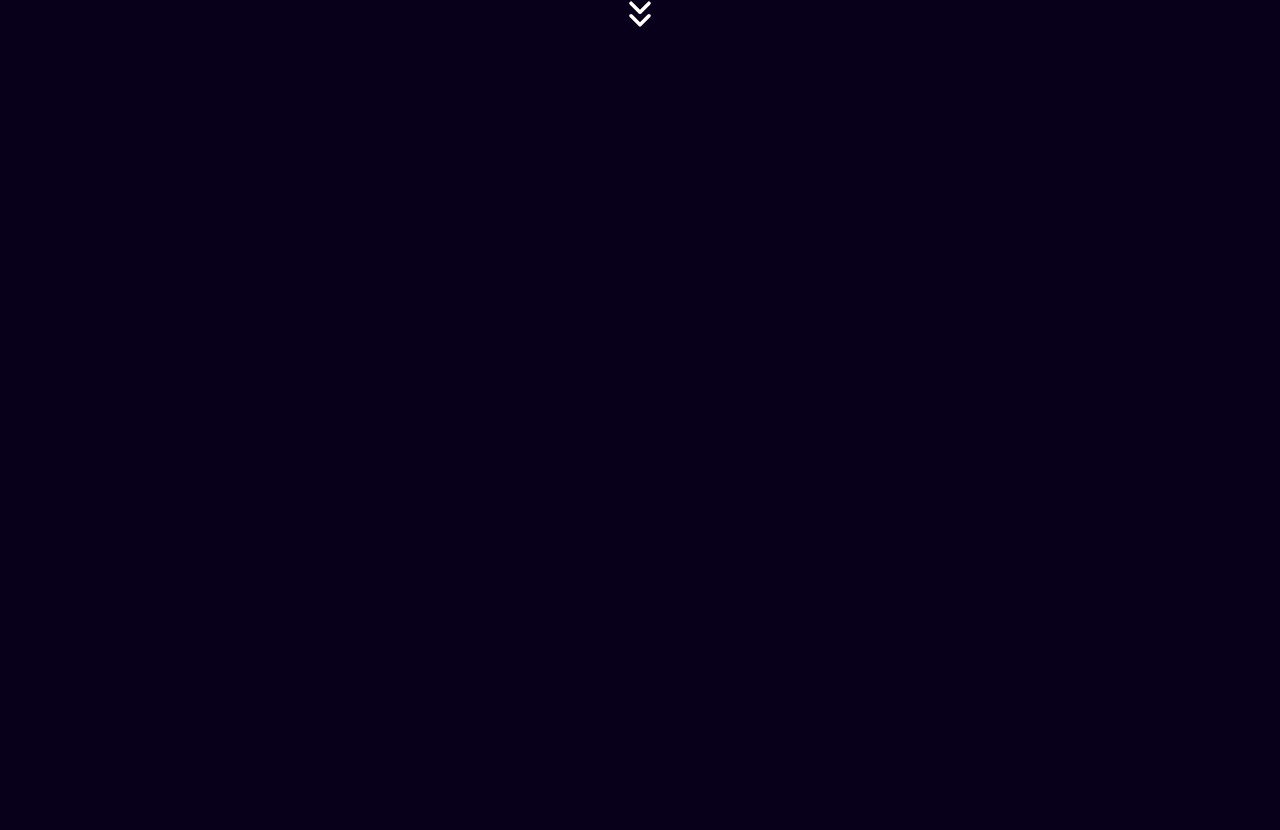
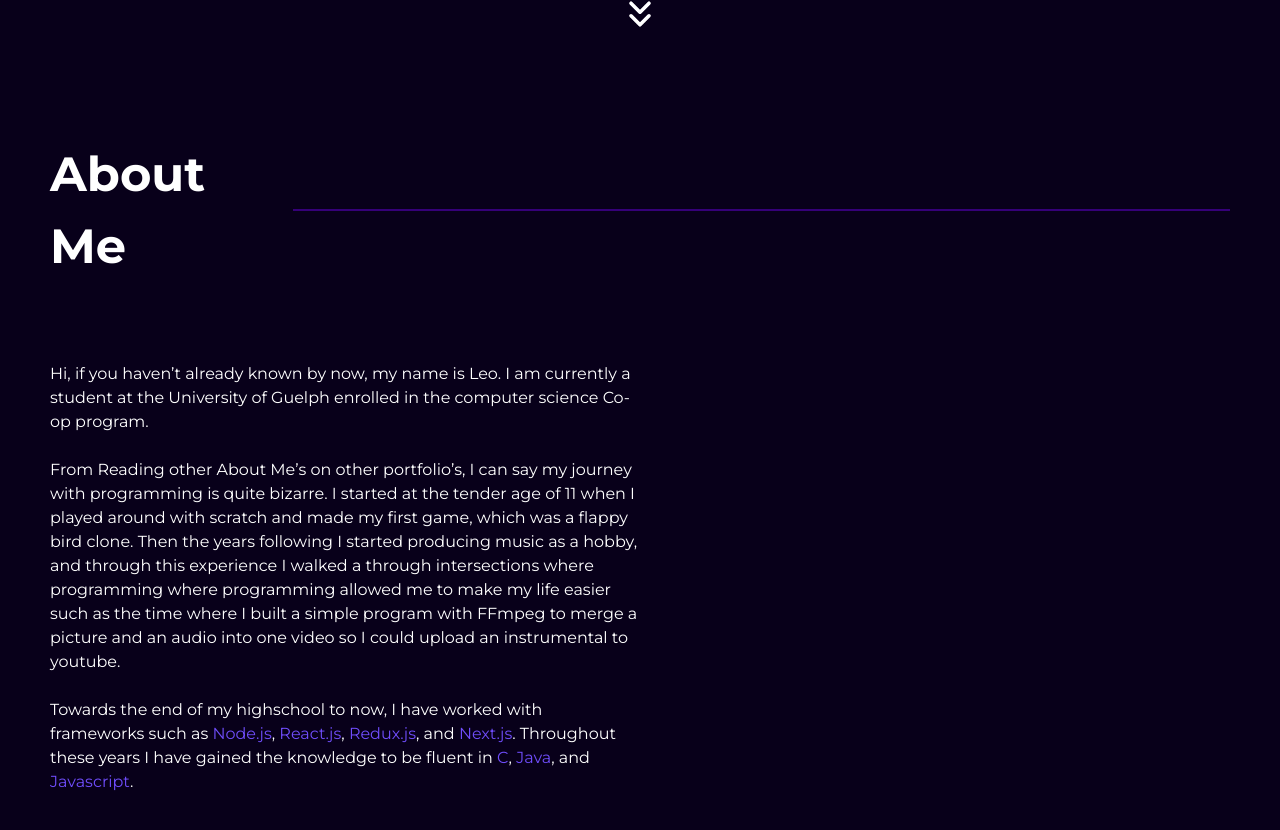
Before and after one commit to LeoMiguelB/portfolio, a Next.js app: page / in a window 1280 px wide. Shown: the part 434-1264 px from the top of the page. Before the commit the page ends 800 px from the top, so only its background shows below. Built offline with nearby package versions, Linux system fonts and the light colour scheme.

Commit message:
wokring on api to fetch data about skills

```diff
--- /dev/null
+++ b/src/app/api/getSkills.tsx
@@ -0,0 +1,31 @@
+"use server"
+
+import * as fs from "fs";
+import path from "path";
+import { NextApiRequest, NextApiResponse } from "next";
+
+interface SkillDetails {
+    name: string,
+    icon: string,
+}
+
+interface SkillSet {
+    title: string,
+    skills: Array<SkillDetails>,
+    index: number
+}
+
+export default async function getSkills(req: NextApiRequest, res: NextApiResponse) {
+    const data = await fs.promises.readdir(path.join(process.cwd(), 'data/skillData/skills'));
+    let allSkills: Array<SkillSet> = [];
+    let skills: Buffer;
+
+    data.forEach(async (item) => {
+        skills = await fs.promises.readFile(path.join(process.cwd(), 'data/skillData/skills/' + item, 'utf-8'));
+        allSkills.push(JSON.parse(skills.toString()));
+    })
+
+    allSkills.sort((a, b) => a.index - b.index);
+
+    res.status(200).send(allSkills);
+}
--- a/src/app/page.tsx
+++ b/src/app/page.tsx
@@ -5,6 +5,8 @@ import { Montserrat } from "next/font/google";
 import { Metadata } from "next";
 
 import Navigation from "@/components/Navigation";
+
+import About from "@/components/sections/About";
 
 export const metadata: Metadata = {
   generator: 'Next.js',
@@ -31,8 +33,9 @@ export default function Home() {
     <main className={inter.className}>
       <Navigation />
       <Hero />
-      {/* <div className={`${styles.container} ${inter.className}`}>
-      </div> */}
+      <div className={`${styles.container} ${inter.className}`}>
+        <About />
+      </div>
     </main>
   )
 }
--- /dev/null
+++ b/src/components/sections/About.tsx
@@ -0,0 +1,157 @@
+"use client"
+
+import { motion } from "framer-motion";
+
+export default function About() {
+    return (
+        <section id="about-me">
+            <div className="flex flex-row justify-between items-center mt-[7rem] mobile:text-[1.5rem] tablet:text-[1.5rem] laptop:text-[3rem] desktop:text-[3rem] font-bold w-[100%]">
+                <motion.div
+                    initial={{
+                        opacity: 0,
+                        y: 10,
+                    }}
+                    whileInView={{
+                        opacity: 1,
+                        y: 0,
+                    }}
+                    viewport={{
+                        once: true,
+                        amount: 1,
+                    }}
+                    transition={{
+                        duration: 0.5,
+                        delay: 0.8,
+                    }}
+                    className="inline"
+                >
+                    About Me
+                </motion.div>
+                <motion.div
+                    initial={{
+                        opacity: 0,
+                        y: 10,
+                    }}
+                    whileInView={{
+                        opacity: 1,
+                        y: 0,
+                    }}
+                    viewport={{
+                        once: true,
+                        amount: 1,
+                    }}
+                    transition={{
+                        duration: 0.5,
+                        delay: 0.9,
+                    }}
+                    className="h-[2px] mobile:w-[60%] tablet:w-[80%] laptop:w-[80%] desktop:w-[80%] inline-block bg-[#350078]"
+                ></motion.div>
+            </div>
+            <div className="flex justify-between items-start mobile:mt-[2rem] tablet:mt-[2rem] laptop:mt-[5rem] desktop:mt-[5rem] mobile:flex-col tablet:flex-col laptop:flex-row desktop:flex-row">
+                <div className="mobile:w-[100%] tablet:w-[100%] laptop:w-[50%] desktop:w-[50%] text-[1rem]">
+                    <motion.p
+                        initial={{
+                            opacity: 0,
+                            y: 10,
+                        }}
+                        whileInView={{
+                            opacity: 1,
+                            y: 0,
+                        }}
+                        viewport={{
+                            once: true,
+                            amount: 1,
+                        }}
+                        transition={{
+                            duration: 0.5,
+                            delay: 0.6,
+                        }}
+                    >
+                        Hi, if you haven’t already known by now, my name is Leo.
+                        I am currently a student at the University of Guelph enrolled in the
+                        computer science Co-op program.
+                        {" "}
+                    </motion.p>
+                    <br />
+                    <motion.p
+                        initial={{
+                            opacity: 0,
+                            y: 10,
+                        }}
+                        whileInView={{
+                            opacity: 1,
+                            y: 0,
+                        }}
+                        viewport={{
+                            once: true,
+                            amount: 1,
+                        }}
+                        transition={{
+                            duration: 0.5,
+                            delay: 0.6,
+                        }}
+                    >
+                        From Reading other About Me’s on other portfolio’s, I can say my journey
+                        with programming is quite bizarre. I started at the tender age of 11 when
+                        I played around with scratch and made my first game, which was a flappy bird clone.
+                        Then the years
+                        following I started producing music as a hobby, and through this experience
+                        I walked a through intersections where programming where programming allowed
+                        me to make my life easier such as the time where I built a simple program with
+                        FFmpeg to merge a picture and an audio into one video so I could upload an
+                        instrumental to youtube.
+                    </motion.p>
+                    <br />
+                    <motion.p
+                        initial={{
+                            opacity: 0,
+                            y: 10,
+                        }}
+                        whileInView={{
+                            opacity: 1,
+                            y: 0,
+                        }}
+                        viewport={{
+                            once: true,
+                            amount: 1,
+                        }}
+                        transition={{
+                            duration: 0.5,
+                            delay: 0.7,
+                        }}
+                    >
+                        Towards the end of my highschool to now, I have worked with frameworks
+                        such as <span className="text-[#704dfc]">Node.js</span>, {" "}
+                        <span className="text-[#704dfc]">React.js</span>, {" "}
+                        <span className="text-[#704dfc]">Redux.js</span>, {" "}
+                        and <span className="text-[#704dfc]">Next.js</span>. Throughout these years
+                        I have gained the knowledge to be fluent in <span className="text-[#704dfc]">C</span>,{" "}
+                        <span className="text-[#704dfc]">Java</span>,
+                        and <span className="text-[#704dfc]">Javascript</span>.
+                    </motion.p>
+                    <br />
+                </div>
+                <motion.div
+                    initial={{
+                        opacity: 0,
+                        y: 10,
+                    }}
+                    whileInView={{
+                        opacity: 1,
+                        y: 0,
+                    }}
+                    viewport={{
+                        once: true,
+                        amount: 1,
+                    }}
+                    transition={{
+                        duration: 0.5,
+                        delay: 0.8,
+                    }}
+                >
+
+                </motion.div>
+            </div>
+        </section>
+    )
+}
--- a/src/components/sections/Hero.tsx
+++ b/src/components/sections/Hero.tsx
@@ -180,7 +180,7 @@ export default function Hero() {
                     }}
                     className="w-[100%] flex-row justify-center items-center mt-[3rem] mobile:hidden tablet:hidden laptop:flex desktop:flex"
                 >
-                    <a href="#aboutme"><ChevronsDown className="scale-[180%] duration-500 hover:scale-[150%]" /></a>
+                    <a href="#about-me"><ChevronsDown className="scale-[180%] duration-500 hover:scale-[150%]" /></a>
                 </motion.div>
             </div>
         </section>
```
